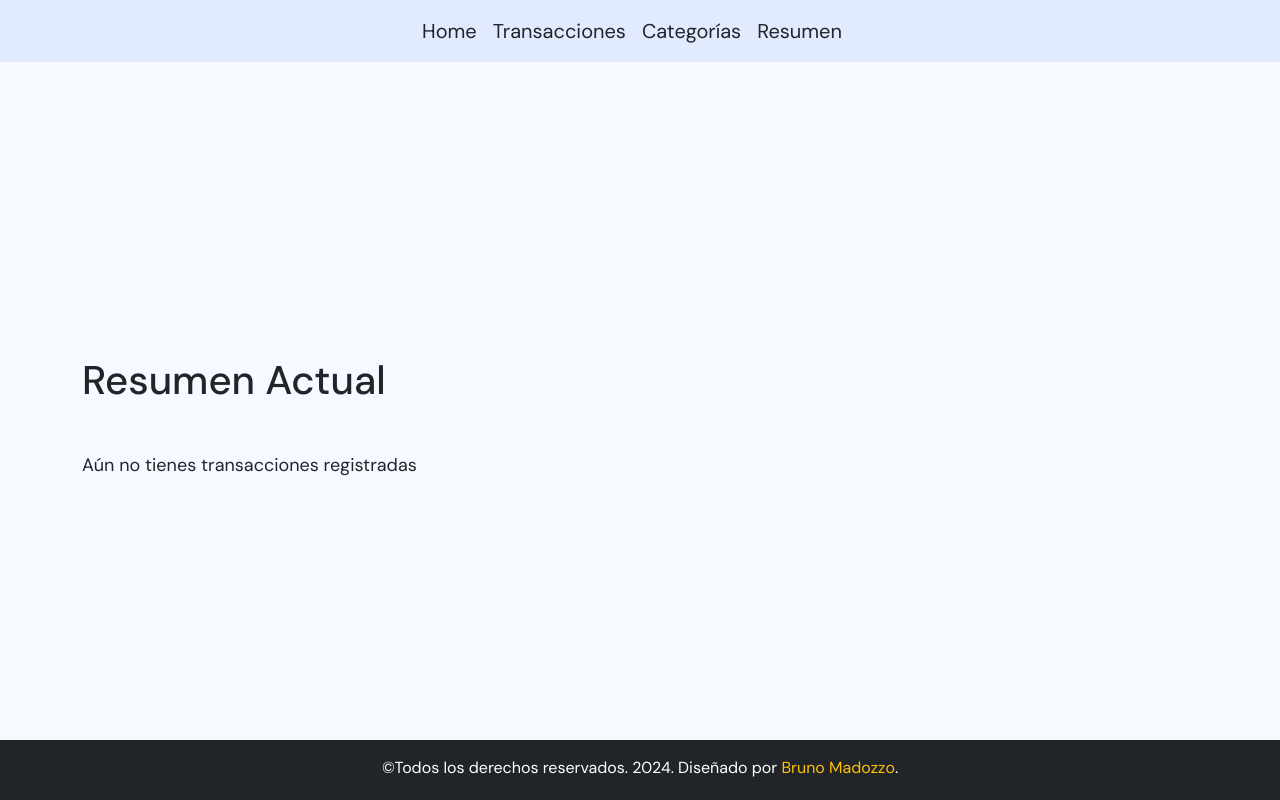
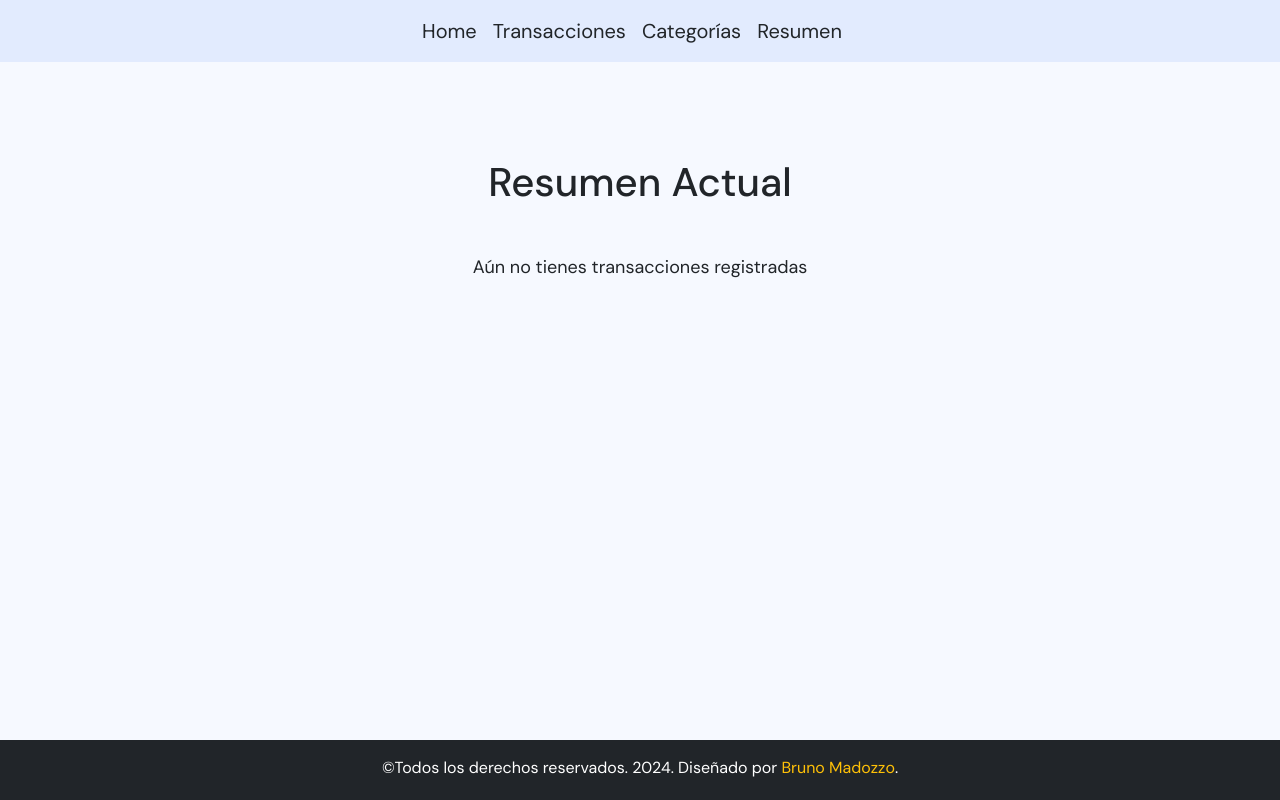
Before and after one commit to brunomry/gestionTransaccionesRedux, a React (Vite) app: page /resumen in a window 1280 px wide. Built offline with nearby package versions, Linux system fonts and the light colour scheme.

Commit message:
Centre contenedor en pagina resumen. Instale dependencia de react-hook-form para validaciones del formulario

```diff
--- a/package.json
+++ b/package.json
@@ -16,6 +16,7 @@
     "react": "^18.3.1",
     "react-bootstrap": "^2.10.4",
     "react-dom": "^18.3.1",
+    "react-hook-form": "^7.52.1",
     "react-redux": "^9.1.2",
     "react-router-dom": "^6.24.0",
     "sweetalert2": "^11.12.1"
--- a/src/pages/Resumen.jsx
+++ b/src/pages/Resumen.jsx
@@ -56,7 +56,7 @@
           </p>
         </article>
       ) : (
-        <section className="d-flex flex-column justify-content-center mt-5">
+        <section className="d-flex flex-column align-items-center mt-5">
           <h1 className="mb-5">Resumen Actual</h1>
           <p className="sizeText">Aún no tienes transacciones registradas</p>
         </section>
```
Also changed, not shown: 1 other file (tests, documents, lock files or other folders).
